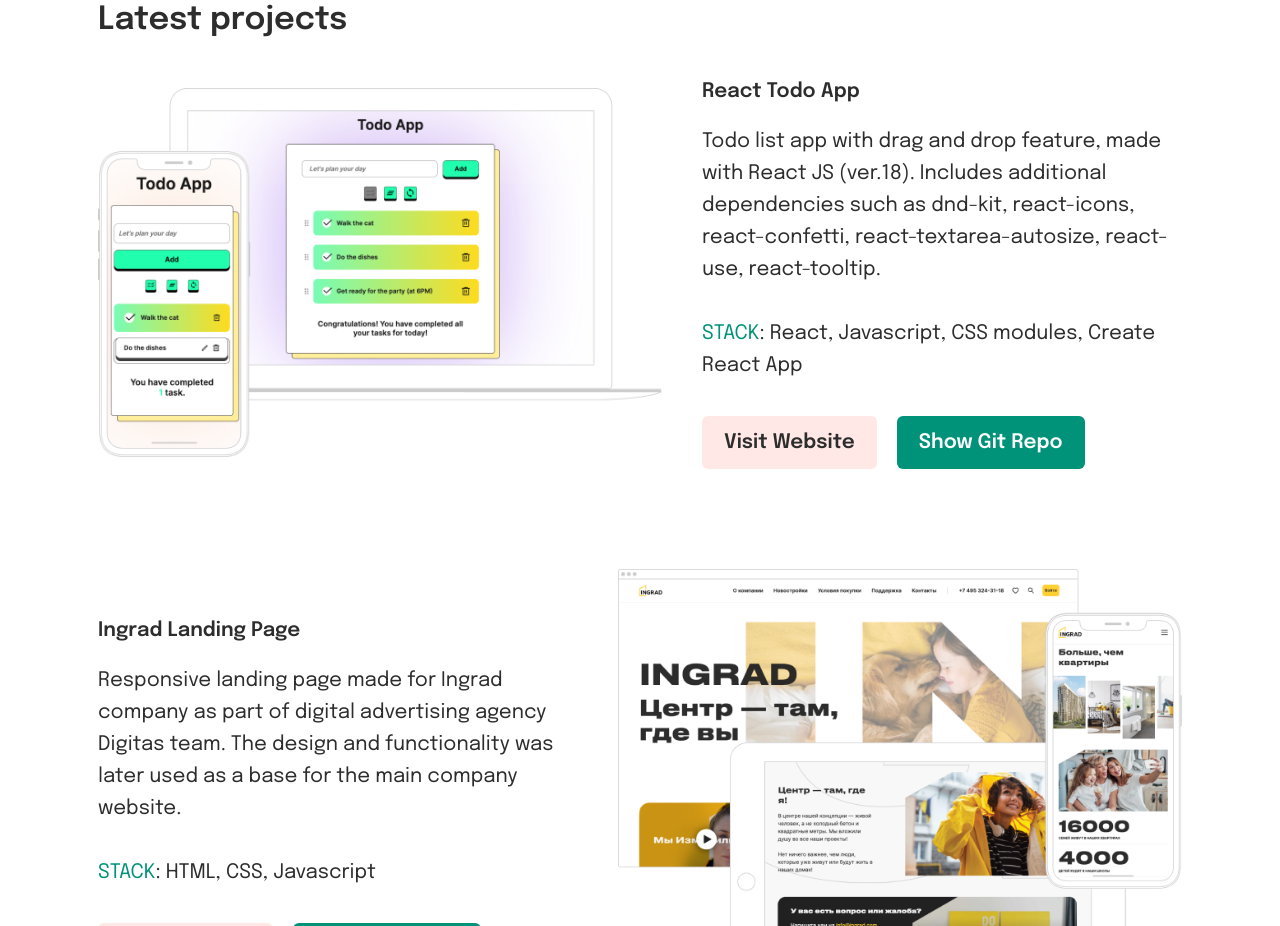
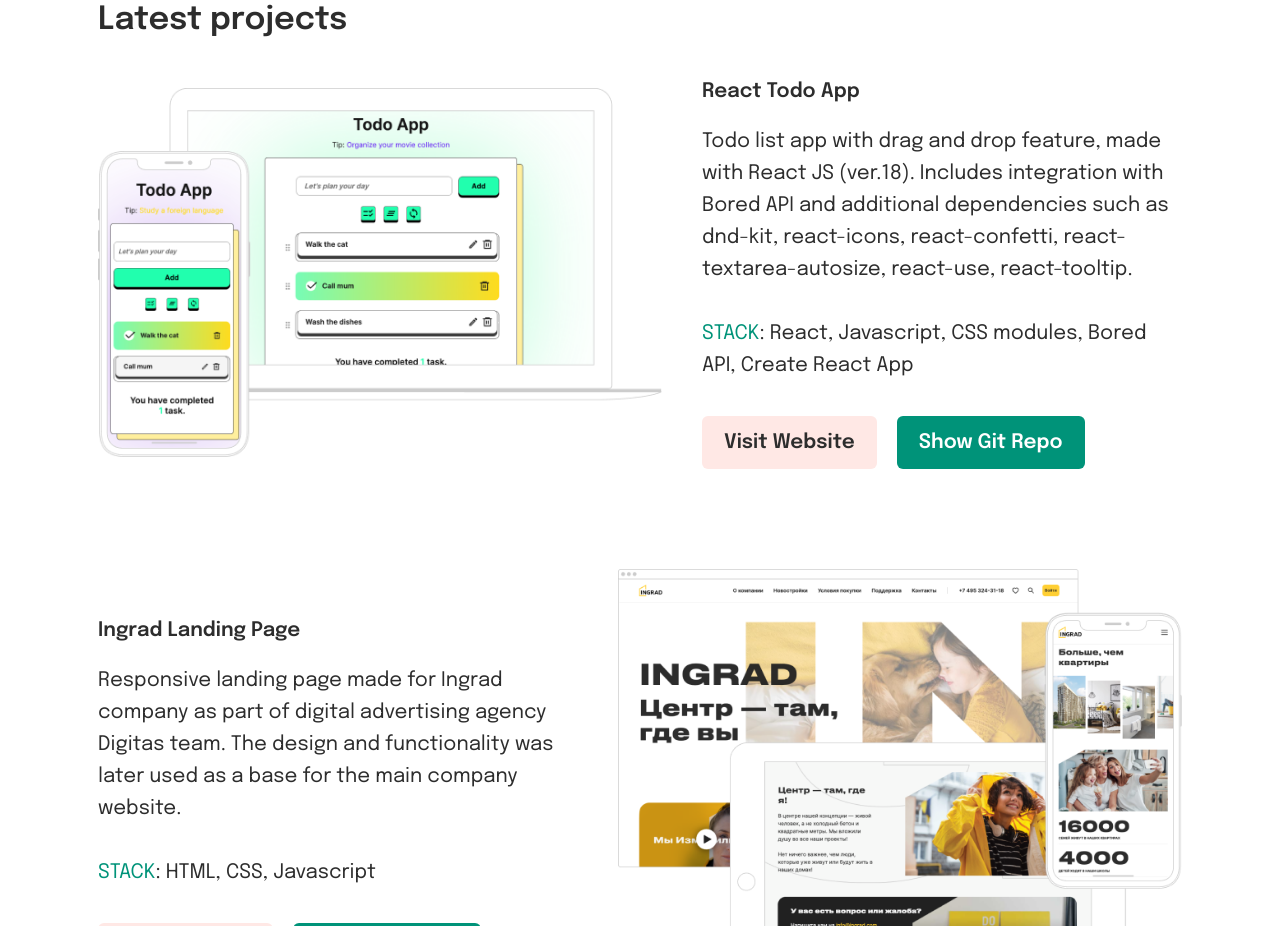
Before and after one commit to meri-maki/portfolio, a React (Vite) app: page /#about in a window 1280 px wide. Shown: the part 1480-2406 px from the top of the page. Built offline with nearby package versions, Linux system fonts and the light colour scheme.

Commit message:
update todo app

```diff
--- a/src/components/Projects.jsx
+++ b/src/components/Projects.jsx
@@ -10,8 +10,8 @@
       name: "Todo",
       title: "React Todo App",
       description:
-        "Todo list app with drag and drop feature, made with React JS (ver.18). Includes additional dependencies such as dnd-kit, react-icons, react-confetti, react-textarea-autosize, react-use, react-tooltip.",
-      stack: "React, Javascript, CSS modules, Create React App",
+        "Todo list app with drag and drop feature, made with React JS (ver.18). Includes integration with Bored API and additional dependencies such as dnd-kit, react-icons, react-confetti, react-textarea-autosize, react-use, react-tooltip.",
+      stack: "React, Javascript, CSS modules, Bored API, Create React App",
       img: (
         <img
           src={!mode ? Todo : TodoDark}
```
Also changed, not shown: src/assets/todo-dark.png, src/assets/todo.png.
